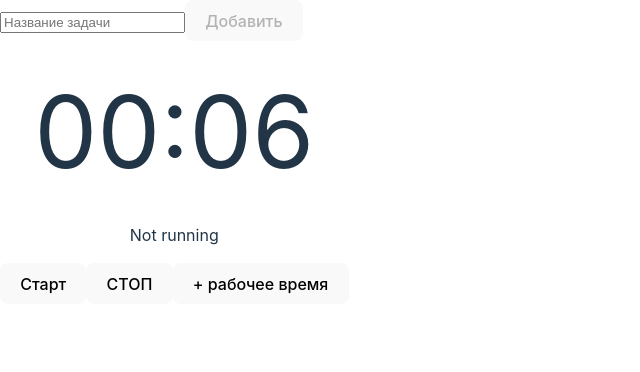
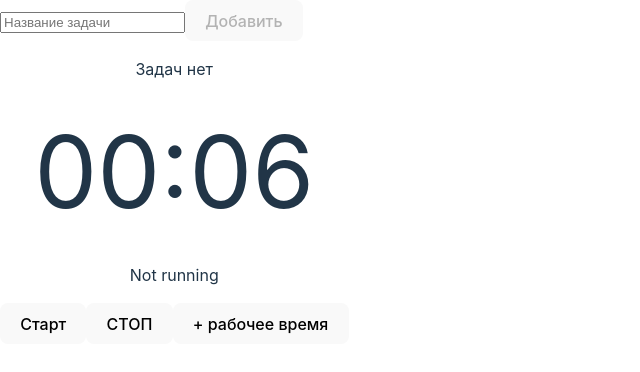
Before and after one commit to Ramramramzes/pomodoro_timer, a React (Vite) app: page / in a window 1280 px wide. Shown: the top 372 px of the page, without its empty margins (0-640 px from the left). Built offline with nearby package versions, Linux system fonts and the light colour scheme.

Commit message:
tasks visibility

```diff
--- a/src/General/TaskInput/TaskInput.tsx
+++ b/src/General/TaskInput/TaskInput.tsx
@@ -9,6 +9,7 @@ import { change_active } from "../../states/activchange";
 
 
 export function TaskInput() {
+  const taskList = useSelector((state:RootState) => state.taskList)
   const taskInput = useSelector((state:RootState) => state.inputChange.value)
   const prev = useSelector((state: RootState) => state.inputChange.forChange)
   const activeChange = useSelector((state: RootState) => state.activeChange)
@@ -19,8 +20,9 @@ export function TaskInput() {
   }
 
   const addTaskHandler = () => {
-    dispatch(addTask(taskInput))
+    dispatch(addTask({content: taskInput, tastIndex: taskList.value.length + 1}))
     dispatch(change(''))
+    console.log(taskList);
   }
 
   const redTaskHandler = () => {
--- a/src/General/Timer/Timer.tsx
+++ b/src/General/Timer/Timer.tsx
@@ -87,7 +87,7 @@ function Timer() {
 
   return (
     <div style={{textAlign: 'center'}}>
-      <p>{taskList.value.length != 0 ? taskList.value[0].content: ''}</p>
+      {taskList.value.length != 0 ? <p>Задача {taskList.value.length != 0 ? taskList.value[0].taskIndex : ''} - {taskList.value.length != 0 ? taskList.value[0].content: ''}</p> : <p>Задач нет</p>}
       <div style={{fontSize: '100px'}}>
         <span>{minutes < 10 ? '0': ''}{minutes}</span>:<span>{seconds < 10 ? '0': ''}{seconds}</span>
       </div>
@@ -108,6 +108,7 @@ function Timer() {
         if(timer.workActive){
           restart(createNewTime(timer.userTime));
           dispatch(removeFirst())
+          dispatch(pauseState(false))
         }
         pause()
       }}>Сделано</button>: ''}
--- a/src/states/taskSlice.ts
+++ b/src/states/taskSlice.ts
@@ -4,6 +4,7 @@ interface ITaskState{
   value: {
     content: string,
     menuState: boolean,
+    taskIndex:number,
   }[]
 }
 
@@ -23,7 +24,7 @@ const taskSlice = createSlice({
   initialState,
   reducers:{
     addTask: (state,action) => {
-      state.value.push({content: action.payload, menuState:false})
+      state.value.push({content: action.payload.content, menuState:false, taskIndex: action.payload.tastIndex})
     },
     removeFirst: (state) => {
       if(state.value.length != 0){
```
